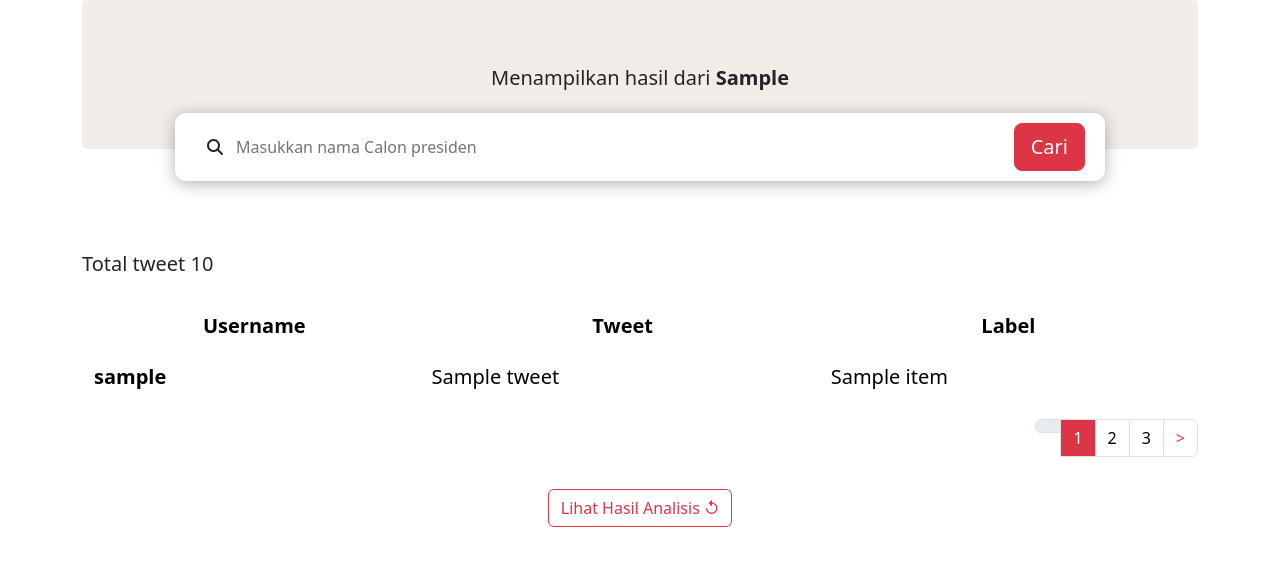
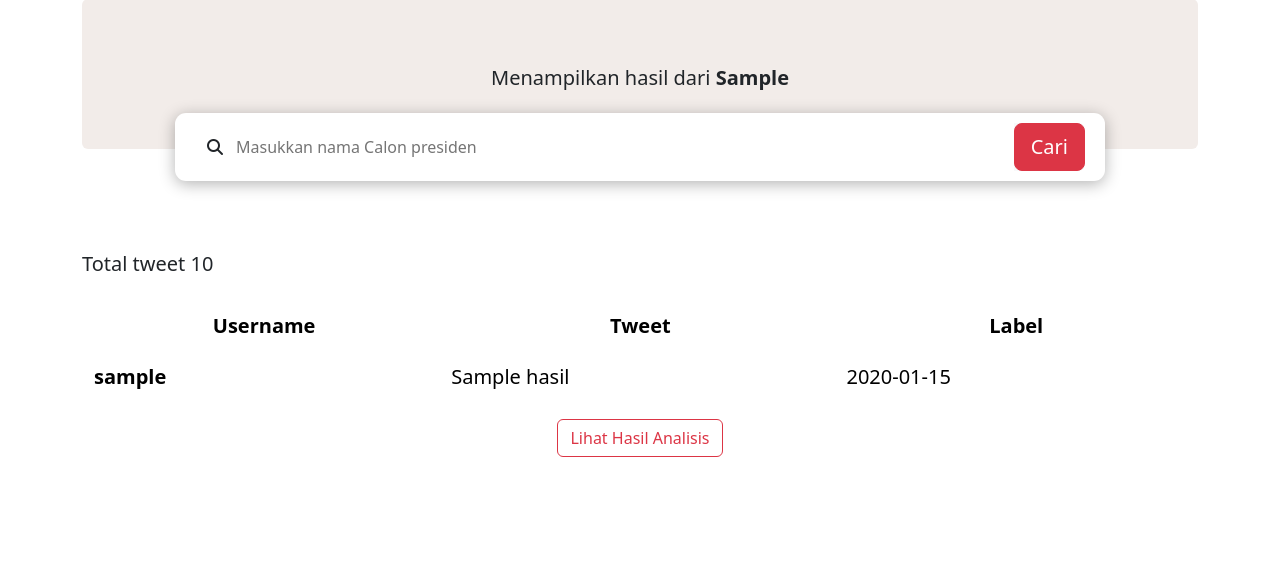
Before and after one commit to Mesti17/FLASK_APP, a Flask app: template templates/hasil.html in a window 1280 px wide. Shown: the part 85-651 px from the top of the page. Run offline with Flask 3, Linux system fonts and the light colour scheme; the template is opened without the code that fills it: most values are stand-ins (such as "Sample title", 1, 10 or a date in 2020); parts of the project's set-up code (start-up, migrations or seed data) failed here and were passed over; some libraries are stand-ins or nearby versions.

Commit message:
Upgrade search

```diff
--- a/app.py
+++ b/app.py
@@ -41,10 +41,11 @@ def prosescari():
 
     if request.method == "POST":
         message = request.form['hashtag']
-        hasil_cari = cariTweet(message)
+        hasil_cari, total_sentimen = cariTweet(message)
+
         # hasil_pred = cariTweet(message)
 
-    return render_template("hasil.html", data=hasil_cari, kata_pencarian=message, total=len(hasil_cari))
+    return render_template("hasil.html", data=hasil_cari, kata_pencarian=message, total=len(hasil_cari),total_sentimen=total_sentimen, total_pos=total_sentimen["Total_Pos"], total_net=total_sentimen["Total_Net"], total_neg=total_sentimen["Total_Neg"])
 
 
 # @app.route("/proseshasil", methods=['GET', "POST"])
--- a/search.py
+++ b/search.py
@@ -16,7 +16,7 @@ app = Flask(__name__, template_folder="templates", static_url_path='/static')
 
 #Load Model
 model_path = 'model/model_nb.pickle'
-model = pickle.load(open(model_path, "rb"))
+modelNB = pickle.load(open(model_path, "rb"))
 
 #Load Vectorizer
 vectorizer = TfidfVectorizer()
@@ -34,6 +34,11 @@ with open('model/vec.pickle', 'rb') as handle:
 
 
 def searchTweets(keyword):
+    all_data = []
+    total_sentimen=dict()
+    total_pos = 0
+    total_net = 0
+    total_neg = 0
 
     engine = create_engine('mysql+pymysql://root:@localhost:3306/capres')
     # conn1 = engine.connect()
@@ -57,8 +62,33 @@ def searchTweets(keyword):
 
     for result in results:
         print(result.username, result.cleaning)
+        vec = vectorizer.transform([result.cleaning])
+        prediksi = modelNB.predict(vec)
 
-    return content
+        if prediksi == 1:
+            hasil_pred = 'POSITIF'
+            total_pos += 1
+        elif prediksi == 0:
+            hasil_pred = 'NETRAL'
+            total_net += 1
+        else:
+            hasil_pred = 'NEGATIF'
+            total_neg += 1
+
+        all_data.append({
+            "Username": result.username,
+            "Hasil": result.cleaning,
+            "Sentimen": hasil_pred,
+            "Total_Pos": total_pos,
+            "Total_Net": total_net,
+            "Total_Neg": total_neg
+        })
+
+    total_sentimen["Total_Pos"]= total_pos
+    total_sentimen["Total_Net"]= total_net
+    total_sentimen["Total_Neg"]= total_neg
+
+    return all_data, total_sentimen
 
 
 def cariTweet(message):
--- a/templates/hasil.html
+++ b/templates/hasil.html
@@ -80,14 +80,14 @@
       <tbody style="background-color: #F2F2F2;">
         <tr style="border: solid 3px #fff">
           <th>{{ item["Username"] }}</th>
-          <td>{{ item["Tweet"] }}</td>
-          <td>{{ item["Label"] }}</td>
+          <td>{{ item["Hasil"] }}</td>
+          <td>{{ item["Sentimen"] }}</td>
         </tr>
       {% endfor %}
       </tbody>
     </table>
 
-    <div class="d-flex flex-row-reverse">
+    <!-- <div class="d-flex flex-row-reverse">
       <nav aria-label="Page navigation example">
         <ul class="pagination">
           <li class="page-item disabled">
@@ -106,12 +106,12 @@
           </li>
         </ul>
       </nav>
-    </div>
+    </div> -->
 
 
     <div class="text-center mb-5 mt-3">
       <button type="button" class="btn btn-outline-danger" data-bs-toggle="modal" data-bs-target="#Presentase">Lihat
-        Hasil Analisis &circlearrowleft;</button>
+        Hasil Analisis</button>
     </div>
   </div>
 
@@ -125,9 +125,9 @@
         </div>
         <div class="modal-body">
           <div class="row">
-            <div class="col-lg-6 col-12">
+            <!-- <div class="col-lg-6 col-12"> -->
               <!-- TWEET DATA -->
-              <table class="table table-bordered" style="border: solid 2px #fff">
+              <!-- <table class="table table-bordered" style="border: solid 2px #fff">
                 <thead style="background-color: #F2ECE9; height: 70px; border: solid 5px #fff">
                   <tr class="text-center">
                     <th scope="col" style="border: solid 3px #fff">Username</th>
@@ -157,8 +157,8 @@
                     <td>Positif</td>
                   </tr>
                 </tbody>
-              </table>
-              <div class="d-flex flex-row-reverse">
+              </table> -->
+              <!-- <div class="d-flex flex-row-reverse">
                 <nav aria-label="Page navigation example">
                   <ul class="pagination">
                     <li class="page-item disabled">
@@ -177,18 +177,18 @@
                     </li>
                   </ul>
                 </nav>
-              </div>
-            </div>
+              </div> -->
+            <!-- </div> -->
             <div class="col-lg-6 col-12">
               <div class="card">
                 <div class="card-header text-center fw-bold text-muted">
                   Presentase Sentimen
                 </div>
                 <div class="card-body">
-                  <h6 class="text-muted mb-3">
-                    5.987,34 Tweet
+                  <h6 class="text-muted mb-3" data-hasil = "{{ total }}">
+                    {{ total }} Tweet
                   </h6>
-                  <div id="presentase"></div>
+                  <div id="presentase" data-prediksi="{{ total_sentimen }}"></div>
                 </div>
               </div>
             </div>
@@ -200,15 +200,20 @@
 
   <!-- Apex Chart OPTION -->
   <script>
+    var hasil_sentimen = document.querySelector(".card-body");
+    var all_data = document.querySelector("presentase");
+    var total_positif = Number(all_data.Total_Net);
+
     var options = {
       chart: {
         type: 'donut'
       },
-      series: [60, 40],
-      labels: ['Tweet: Positif', 'Tweet: Negatif'],
-      colors: ['#008FFB', '#DC3545']
+      series: ["{{ total_pos }}", "{{ total_net }}", "{{ total_neg }}"],
+      labels: ['Tweet: Positif', 'Tweet: Netral','Tweet: Negatif'],
+      colors: ['#008FFB', '#DC3545', '#DC3544']
     }
-    var chart = new ApexCharts(document.querySelector("#presentase"), options);
+
+    var chart = new ApexCharts(document.getElementById("total_sentimen"), options);
     chart.render();
   </script>
 
```
Also changed, not shown: 1 other file.
